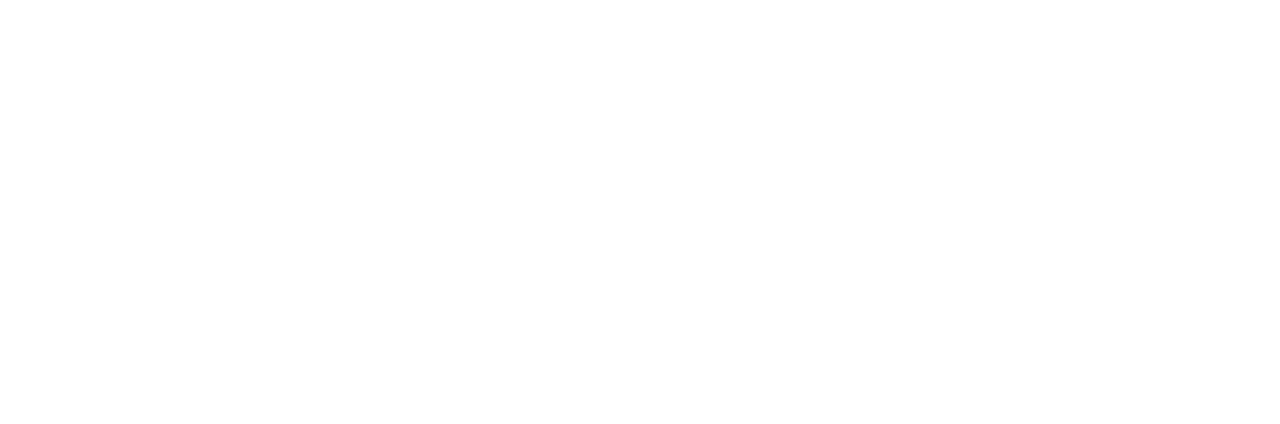
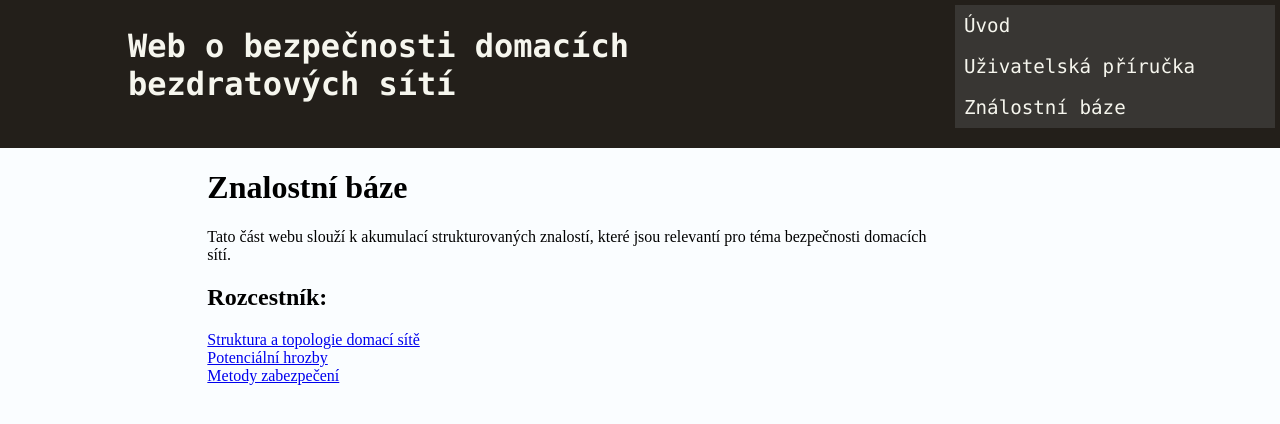
Before and after one commit to boiledRice/web-sem-1, a plain HTML site: page WEB/bezpecnost-domacich-siti/znalostni-baze/index.html in a window 1280 px wide. Shown: the top 424 px of the page. Drawn offline with Linux system fonts and the light colour scheme.

Commit message:
Doplnění nápňě

```diff
--- a/WEB/bezpecnost-domacich-siti/znalostni-baze/index.html
+++ b/WEB/bezpecnost-domacich-siti/znalostni-baze/index.html
@@ -0,0 +1,44 @@
+<!DOCTYPE html>
+<html lang="cs">
+<head>
+    <meta charset="UTF-8">
+    <meta http-equiv="X-UA-Compatible" content="IE=edge">
+    <meta name="viewport" content="width=device-width, initial-scale=1.0">
+    <title>Znalostní báze | Web o bezpečnosti domacích bezdratových sítí</title>
+    <link rel="stylesheet" href="./../assets/css/styles.css">
+</head>
+<body>
+    <header>
+        <h2 class="webName">Web o bezpečnosti domacích bezdratových sítí</h2>
+    </header>
+    <div class="navBar">
+        <ul class="navList">
+            <li><a class="navLevel1 navLink" href="./../uvod/index.html">Úvod</a></li>
+            <li><a class="navLevel1 navLink" href="./../zakladni-uzivatelska-prirucka/index.html">Uživatelská příručka</a></li>
+            <li><a class="navLevel1 navParentLink" href="./../znalostni-baze/index.html">Ználostní báze</a>
+                <ul class="navList">
+                    <li><a class="navLevel2 navLink" href="./../znalostni-baze/struktura-a-topologie/index.html">Struktura a topologie</a></li>
+                    <li><a class="navLevel2 navLink" href="./../znalostni-baze/potencialni-hrozby/index.html">Potenciální hrozby</a></li>
+                    <li><a class="navLevel2 navParentLink" href="./../znalostni-baze/metody-zabezpeceni/index.html">Metody zabezpečení</a>
+                        <ul class="navList">
+                            <li><a class="navLevel3 navLink" href="./../znalostni-baze/metody-zabezpeceni/ochrana-obvodu/index.html">Ochrana obvodu</a></li>
+                            <li><a class="navLevel3 navLink" href="./../znalostni-baze/metody-zabezpeceni/zabezpeceni-bezdratove-site/index.html">Zabezpečení bezdrátové sítě</a></li>
+                            <li><a class="navLevel3 navLink" href="./../znalostni-baze/metody-zabezpeceni/zabezpeceni-uvnitr-site/index.html">Zabezpečení uvnitř sítě</a></li>
+                        </ul>
+                    </li>
+                </ul>
+            </li>
+        </ul>
+    </div>
+    <div class="content">
+        <p><h1>Znalostní báze</h1></p>
+        <p>Tato část webu slouží k akumulací strukturovaných znalostí, které jsou relevantí pro téma bezpečnosti domacích sítí.</p>
+        <p><h2>Rozcestník:</h2></p>
+        <a href="./struktura-a-topologie/index.html" class="childPageLink">Struktura a topologie domací sítě</a>
+        <br>
+        <a href="./potencialni-hrozby/index.html" class="childPageLink">Potenciální hrozby</a>
+        <br>
+        <a href="./metody-zabezpeceni/index.html" class="childPageLink">Metody zabezpečení</a>
+    </div>
+</body>
+</html>
```
Also changed, not shown: WEB/bezpecnost-domacich-siti/znalostni-baze/metody-zabezpeceni/index.html (+6 -0 lines).
